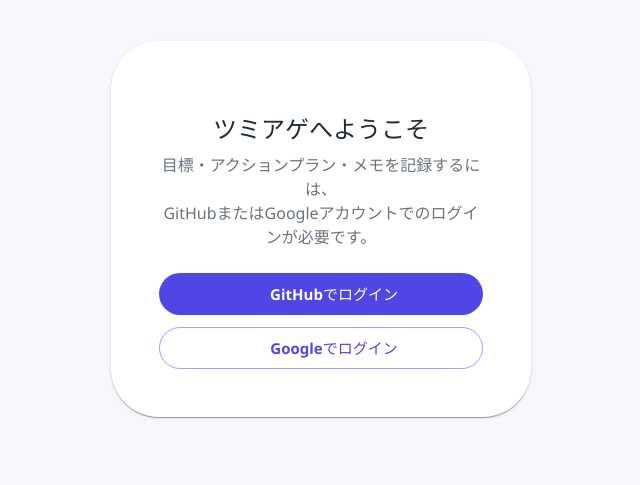
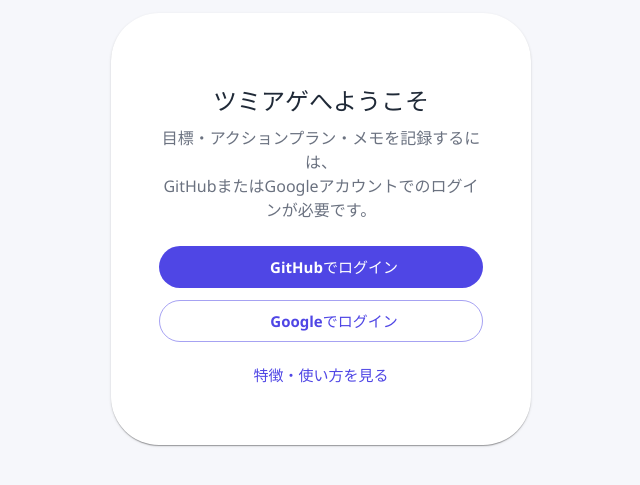
Before and after one commit to toda-keita-git/Learning-frontend, a React (Vite) app: page /LearningContent in a window 1280 px wide. Shown: the part 171-656 px from the top of the page, without its empty margins (319-959 px from the left). Built offline with nearby package versions, Linux system fonts and the light colour scheme; no server answers; some icons are missing.

Commit message:
改善: src/AuthenticatedGoalApp.tsx

```diff
--- a/src/AuthenticatedGoalApp.tsx
+++ b/src/AuthenticatedGoalApp.tsx
@@ -1,4 +1,5 @@
 import { useContext, useState } from "react";
+import { useNavigate } from "react-router-dom";
 import Box from "@mui/material/Box";
 import Paper from "@mui/material/Paper";
 import Typography from "@mui/material/Typography";
@@ -17,7 +18,8 @@
 // GitHub・Googleいずれかのログインを要求するゲート。ログイン済みならバックエンドAPIを使う
 // PlanDashboardを、未ログインならログイン画面（初回ログイン時にどちらを使うか選ぶ場所）を表示する
 export default function AuthenticatedGoalApp() {
-  const { isAuthenticated, isAuthenticating, login, loginWithGoogle, logout, githubLogin, googleEmail, authProvider, userId } =
+  const navigate = useNavigate();
+  const { isAuthenticated, isAuthenticating, login, loginWithGoogle, logout, userId } =
     useContext(AuthContext);
 
   // ログイン直後、この端末にゲストモードの記録が残っていれば取り込みを確認する。
@@ -55,6 +57,9 @@
                 <Button variant="outlined" size="large" fullWidth startIcon={<GoogleIcon />} onClick={loginWithGoogle}>
                   Googleでログイン
                 </Button>
+                <Button size="large" fullWidth onClick={() => navigate("/")}>
+                  特徴・使い方を見る
+                </Button>
               </Stack>
             </>
           )}
@@ -63,11 +68,9 @@
     );
   }
 
-  const accountLabel = authProvider === "google" ? googleEmail : githubLogin;
-
   if (showGuestImportGate) {
     return <GuestImportGate onDone={() => setShowGuestImportGate(false)} />;
   }
 
-  return <PlanDashboard dataSource={apiPlanDataSource} userId={userId} accountLabel={accountLabel} onLogout={logout} />;
+  return <PlanDashboard dataSource={apiPlanDataSource} userId={userId} onLogout={logout} />;
 }
```
